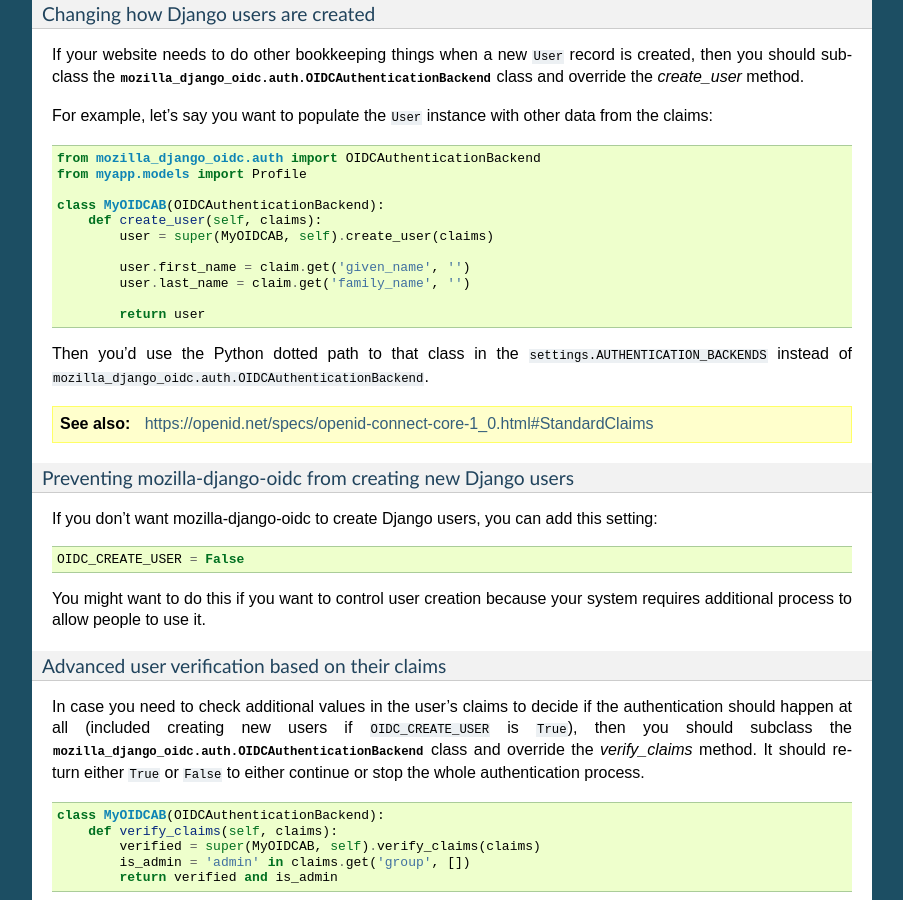
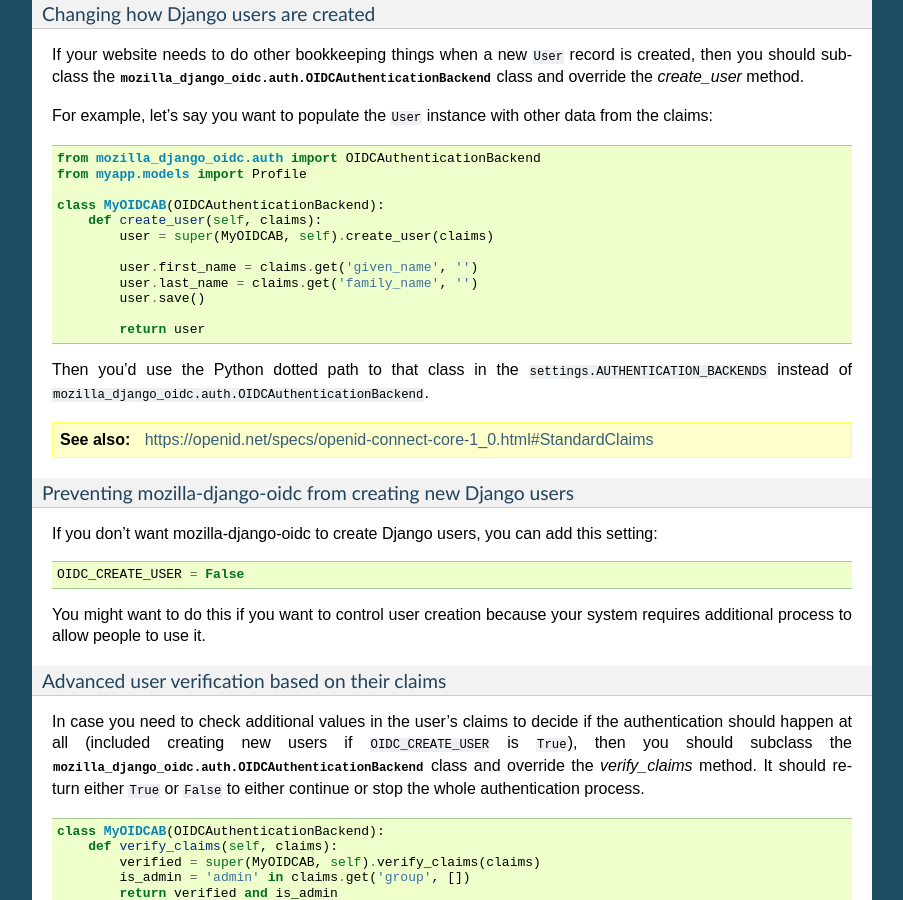
Before and after one commit to mozilla/mozilla-django-oidc, a Sphinx documentation site: the page built from docs/installation.rst, in a window 1280 px wide and 900 px high, scrolled down 4395 px. Shown: the whole window, without its empty margins (198-1101 px from the left). Built offline with Sphinx 7.4.7, drawn with Linux system fonts in a browser that asks for light colours.

Commit message:
Fix variables in create_user documentation and call user.save()

```diff
--- a/docs/installation.rst
+++ b/docs/installation.rst
@@ -311,8 +311,9 @@
        def create_user(self, claims):
            user = super(MyOIDCAB, self).create_user(claims)
 
-           user.first_name = claim.get('given_name', '')
-           user.last_name = claim.get('family_name', '')
+           user.first_name = claims.get('given_name', '')
+           user.last_name = claims.get('family_name', '')
+           user.save()
 
            return user
 
```
